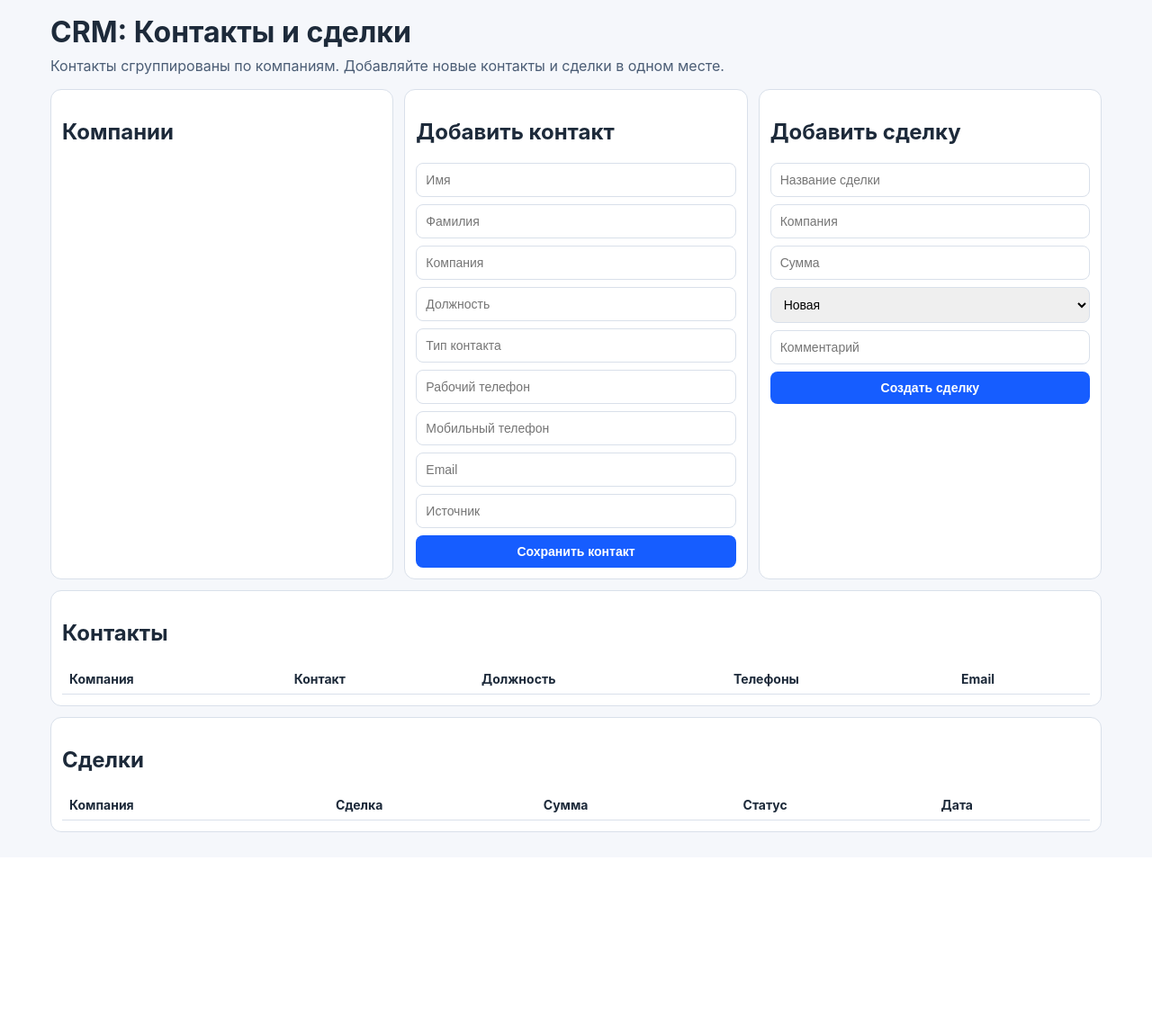
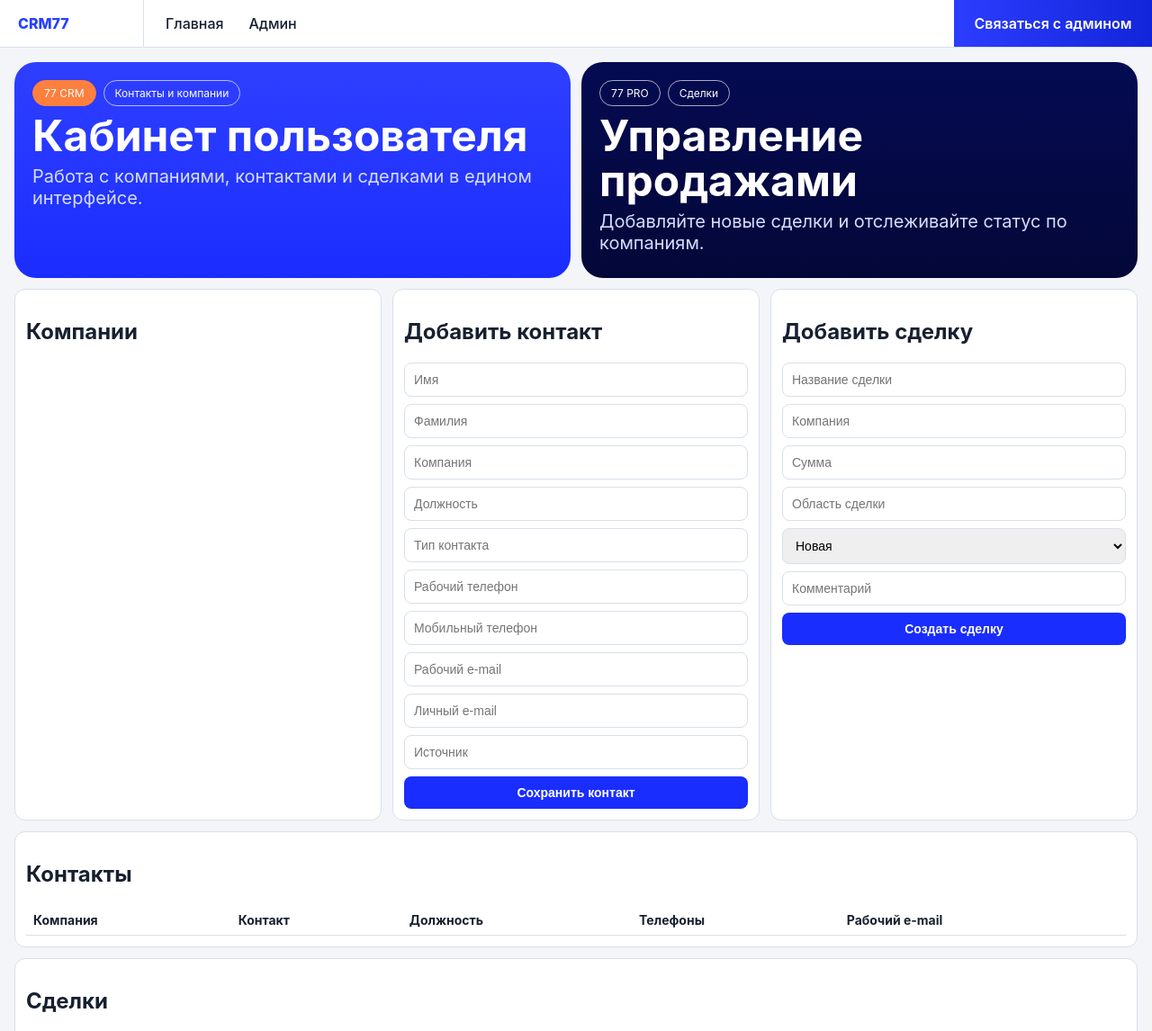
Before and after one commit to daer00/crm77, a FastAPI app: page / in a window 1280 px wide. Shown: the top 1146 px of the page at 90% size. Before the commit the page ends 925 px from the top, so only its background shows below. Run offline with FastAPI, Linux system fonts and the light colour scheme; data that the repository does not hold is empty.

Commit message:
feat: make CRM postgres-ready and add role-based UI style
Refactor backend to SQLAlchemy with DATABASE_URL support and import from main_data.csv, including target contact/deal fields and sqlite compatibility migration. Add separate but visually consistent user/admin dashboards styled after the provided design reference.

Made-with: Cursor

```diff
--- a/crm_web/app.py
+++ b/crm_web/app.py
@@ -1,5 +1,6 @@
 import csv
-import sqlite3
+import os
+from datetime import datetime
 from pathlib import Path
 from typing import Optional
 
@@ -7,201 +8,219 @@ from fastapi import FastAPI, Form, Request
 from fastapi.responses import RedirectResponse
 from fastapi.staticfiles import StaticFiles
 from fastapi.templating import Jinja2Templates
+from sqlalchemy import DateTime, Float, ForeignKey, Integer, String, create_engine, func, select
+from sqlalchemy.orm import DeclarativeBase, Mapped, Session, mapped_column, relationship
 
 BASE_DIR = Path(__file__).resolve().parent
-DB_PATH = BASE_DIR / "crm.db"
-CSV_PATH = BASE_DIR.parent / "CONTACT_20250916_5299b658_68c9c36edbc7d.csv"
+CSV_PATH = BASE_DIR.parent / "main_data.csv"
+DATABASE_URL = os.getenv("DATABASE_URL", f"sqlite:///{BASE_DIR / 'crm.db'}")
 
-app = FastAPI(title="CRM Contacts & Deals")
+app = FastAPI(title="CRM77")
 app.mount("/static", StaticFiles(directory=str(BASE_DIR / "static")), name="static")
 templates = Jinja2Templates(directory=str(BASE_DIR / "templates"))
+engine = create_engine(DATABASE_URL, future=True)
 
 
-def get_conn() -> sqlite3.Connection:
-    conn = sqlite3.connect(DB_PATH)
-    conn.row_factory = sqlite3.Row
-    return conn
+class Base(DeclarativeBase):
+    pass
 
 
-def init_db() -> None:
-    conn = get_conn()
-    cur = conn.cursor()
-    cur.execute(
-        """
-        CREATE TABLE IF NOT EXISTS companies (
-            id INTEGER PRIMARY KEY AUTOINCREMENT,
-            name TEXT UNIQUE NOT NULL
-        )
-        """
-    )
-    cur.execute(
-        """
-        CREATE TABLE IF NOT EXISTS contacts (
-            id INTEGER PRIMARY KEY AUTOINCREMENT,
-            external_id INTEGER,
-            first_name TEXT,
-            last_name TEXT,
-            company_id INTEGER,
-            position TEXT,
-            contact_type TEXT,
-            work_phone TEXT,
-            mobile_phone TEXT,
-            email TEXT,
-            source TEXT,
-            FOREIGN KEY (company_id) REFERENCES companies(id)
-        )
-        """
-    )
-    cur.execute(
-        """
-        CREATE TABLE IF NOT EXISTS deals (
-            id INTEGER PRIMARY KEY AUTOINCREMENT,
-            title TEXT NOT NULL,
-            amount REAL DEFAULT 0,
-            status TEXT DEFAULT 'new',
-            company_id INTEGER NOT NULL,
-            notes TEXT,
-            created_at DATETIME DEFAULT CURRENT_TIMESTAMP,
-            FOREIGN KEY (company_id) REFERENCES companies(id)
-        )
-        """
-    )
-    conn.commit()
-    conn.close()
+class Company(Base):
+    __tablename__ = "companies"
+    id: Mapped[int] = mapped_column(Integer, primary_key=True)
+    name: Mapped[str] = mapped_column(String(255), unique=True, index=True)
 
 
-def get_or_create_company(cur: sqlite3.Cursor, name: str) -> Optional[int]:
-    cleaned = (name or "").strip()
-    if not cleaned:
+class Contact(Base):
+    __tablename__ = "contacts"
+    id: Mapped[int] = mapped_column(Integer, primary_key=True)
+    external_id: Mapped[Optional[int]] = mapped_column(Integer, nullable=True)
+    first_name: Mapped[str] = mapped_column(String(120), default="")
+    last_name: Mapped[str] = mapped_column(String(120), default="")
+    company_id: Mapped[Optional[int]] = mapped_column(ForeignKey("companies.id"), nullable=True)
+    position: Mapped[str] = mapped_column(String(255), default="")
+    contact_type: Mapped[str] = mapped_column(String(100), default="")
+    work_phone: Mapped[str] = mapped_column(String(50), default="")
+    mobile_phone: Mapped[str] = mapped_column(String(50), default="")
+    work_email: Mapped[str] = mapped_column(String(255), default="")
+    personal_email: Mapped[str] = mapped_column(String(255), default="")
+    source: Mapped[str] = mapped_column(String(255), default="")
+    interest_area: Mapped[str] = mapped_column(String(255), default="")
+    created_at: Mapped[datetime] = mapped_column(DateTime, default=datetime.utcnow)
+    updated_at: Mapped[datetime] = mapped_column(DateTime, default=datetime.utcnow, onupdate=datetime.utcnow)
+    company: Mapped[Optional[Company]] = relationship()
+
+
+class Deal(Base):
+    __tablename__ = "deals"
+    id: Mapped[int] = mapped_column(Integer, primary_key=True)
+    title: Mapped[str] = mapped_column(String(255))
+    company_id: Mapped[int] = mapped_column(ForeignKey("companies.id"))
+    started_at: Mapped[Optional[datetime]] = mapped_column(DateTime, nullable=True)
+    status: Mapped[str] = mapped_column(String(50), default="new")
+    scope: Mapped[str] = mapped_column(String(255), default="")
+    amount: Mapped[float] = mapped_column(Float, default=0)
+    cost: Mapped[float] = mapped_column(Float, default=0)
+    margin: Mapped[float] = mapped_column(Float, default=0)
+    notes: Mapped[str] = mapped_column(String(500), default="")
+    finished_at: Mapped[Optional[datetime]] = mapped_column(DateTime, nullable=True)
+    created_at: Mapped[datetime] = mapped_column(DateTime, default=datetime.utcnow)
+    company: Mapped[Company] = relationship()
+
+
+class User(Base):
+    __tablename__ = "users"
+    id: Mapped[int] = mapped_column(Integer, primary_key=True)
+    email: Mapped[str] = mapped_column(String(255), unique=True, index=True)
+    role: Mapped[str] = mapped_column(String(20), default="user")
+    full_name: Mapped[str] = mapped_column(String(255), default="")
+
+
+def migrate_sqlite_schema() -> None:
+    if not DATABASE_URL.startswith("sqlite"):
+        return
+    with engine.begin() as conn:
+        contact_cols = {row[1] for row in conn.exec_driver_sql("PRAGMA table_info(contacts)").fetchall()}
+        deal_cols = {row[1] for row in conn.exec_driver_sql("PRAGMA table_info(deals)").fetchall()}
+        contact_add = {
+            "work_email": "TEXT DEFAULT ''",
+            "personal_email": "TEXT DEFAULT ''",
+            "interest_area": "TEXT DEFAULT ''",
+            "created_at": "DATETIME",
+            "updated_at": "DATETIME",
+        }
+        deal_add = {
+            "started_at": "DATETIME",
+            "scope": "TEXT DEFAULT ''",
+            "cost": "FLOAT DEFAULT 0",
+            "margin": "FLOAT DEFAULT 0",
+            "finished_at": "DATETIME",
+        }
+        for col, ddl in contact_add.items():
+            if col not in contact_cols:
+                conn.exec_driver_sql(f"ALTER TABLE contacts ADD COLUMN {col} {ddl}")
+        for col, ddl in deal_add.items():
+            if col not in deal_cols:
+                conn.exec_driver_sql(f"ALTER TABLE deals ADD COLUMN {col} {ddl}")
+
+
+def get_or_create_company(session: Session, company_name: str) -> Optional[int]:
+    clean = (company_name or "").strip()
+    if not clean:
         return None
-    cur.execute("SELECT id FROM companies WHERE name = ?", (cleaned,))
-    row = cur.fetchone()
-    if row:
-        return row["id"]
-    cur.execute("INSERT INTO companies(name) VALUES (?)", (cleaned,))
-    return cur.lastrowid
+    company = session.scalar(select(Company).where(Company.name == clean))
+    if company:
+        return company.id
+    company = Company(name=clean)
+    session.add(company)
+    session.flush()
+    return company.id
 
 
 def seed_from_csv() -> None:
-    conn = get_conn()
-    cur = conn.cursor()
-    cur.execute("SELECT COUNT(*) AS total FROM contacts")
-    if cur.fetchone()["total"] > 0:
-        conn.close()
+    if not CSV_PATH.exists():
         return
-    if not CSV_PATH.exists():
-        conn.close()
-        return
-    with CSV_PATH.open("r", encoding="utf-8-sig", newline="") as f:
-        reader = csv.DictReader(f, delimiter=";")
-        for row in reader:
-            company_id = get_or_create_company(cur, row.get("Компания", ""))
-            cur.execute(
-                """
-                INSERT INTO contacts(
-                    external_id, first_name, last_name, company_id, position,
-                    contact_type, work_phone, mobile_phone, email, source
-                ) VALUES (?, ?, ?, ?, ?, ?, ?, ?, ?, ?)
-                """,
-                (
-                    int(row["ID"]) if (row.get("ID") or "").isdigit() else None,
-                    row.get("Имя", "").strip(),
-                    row.get("Фамилия", "").strip(),
-                    company_id,
-                    row.get("Должность", "").strip(),
-                    row.get("Тип контакта", "").strip(),
-                    row.get("Рабочий телефон", "").strip(),
-                    row.get("Мобильный телефон", "").strip(),
-                    row.get("Рабочий e-mail", "").strip(),
-                    row.get("Источник", "").strip(),
-                ),
-            )
-    conn.commit()
-    conn.close()
+    with Session(engine) as session:
+        if session.scalar(select(func.count(Contact.id))) > 0:
+            return
+        with CSV_PATH.open("r", encoding="utf-8-sig", newline="") as f:
+            reader = csv.DictReader(f, delimiter=";")
+            for row in reader:
+                company_id = get_or_create_company(session, row.get("Компания", ""))
+                session.add(
+                    Contact(
+                        external_id=int(row["ID"]) if (row.get("ID") or "").isdigit() else None,
+                        first_name=(row.get("Имя") or "").strip(),
+                        last_name=(row.get("Фамилия") or "").strip(),
+                        company_id=company_id,
+                        position=(row.get("Должность") or "").strip(),
+                        contact_type=(row.get("Тип контакта") or "").strip(),
+                        work_phone=(row.get("Рабочий телефон") or "").strip(),
+                        mobile_phone=(row.get("Мобильный телефон") or "").strip(),
+                        work_email=(row.get("Рабочий e-mail") or "").strip(),
+                        source=(row.get("Источник") or "").strip(),
+                    )
+                )
+        if not session.scalar(select(User).where(User.role == "admin")):
+            session.add(User(email="admin@crm77.local", role="admin", full_name="System Admin"))
+        session.commit()
 
 
 @app.on_event("startup")
 def startup_event() -> None:
-    init_db()
+    Base.metadata.create_all(engine)
+    migrate_sqlite_schema()
     seed_from_csv()
 
 
 @app.get("/")
 def dashboard(request: Request):
-    conn = get_conn()
-    cur = conn.cursor()
-    cur.execute(
-        """
-        SELECT c.id, c.name, COUNT(ct.id) AS contacts_count
-        FROM companies c
-        LEFT JOIN contacts ct ON ct.company_id = c.id
-        GROUP BY c.id
-        ORDER BY contacts_count DESC, c.name ASC
-        """
-    )
-    companies = cur.fetchall()
-    cur.execute(
-        """
-        SELECT ct.id, ct.first_name, ct.last_name, ct.position, ct.work_phone,
-               ct.mobile_phone, ct.email, cp.name AS company_name
-        FROM contacts ct
-        LEFT JOIN companies cp ON cp.id = ct.company_id
-        ORDER BY cp.name ASC, ct.last_name ASC, ct.first_name ASC
-        """
-    )
-    contacts = cur.fetchall()
-    cur.execute(
-        """
-        SELECT d.id, d.title, d.amount, d.status, d.created_at, c.name AS company_name
-        FROM deals d
-        JOIN companies c ON c.id = d.company_id
-        ORDER BY d.created_at DESC
-        LIMIT 50
-        """
-    )
-    deals = cur.fetchall()
-    conn.close()
-    return templates.TemplateResponse(
-        "index.html",
-        {"request": request, "companies": companies, "contacts": contacts, "deals": deals},
-    )
+    with Session(engine) as session:
+        companies = session.execute(
+            select(Company.id, Company.name, func.count(Contact.id).label("contacts_count"))
+            .outerjoin(Contact, Contact.company_id == Company.id)
+            .group_by(Company.id, Company.name)
+            .order_by(func.count(Contact.id).desc(), Company.name.asc())
+        ).all()
+        contacts = session.execute(
+            select(
+                Contact.id,
+                Contact.first_name,
+                Contact.last_name,
+                Contact.position,
+                Contact.work_phone,
+                Contact.mobile_phone,
+                Contact.work_email,
+                Company.name.label("company_name"),
+            )
+            .outerjoin(Company, Company.id == Contact.company_id)
+            .order_by(Company.name.asc(), Contact.last_name.asc(), Contact.first_name.asc())
+            .limit(120)
+        ).all()
+        deals = session.execute(
+            select(
+                Deal.id,
+                Deal.title,
+                Deal.amount,
+                Deal.status,
+                Deal.created_at,
+                Company.name.label("company_name"),
+            )
+            .join(Company, Company.id == Deal.company_id)
+            .order_by(Deal.created_at.desc())
+            .limit(50)
+        ).all()
+        return templates.TemplateResponse(
+            "index.html",
+            {"request": request, "companies": companies, "contacts": contacts, "deals": deals},
+        )
+
+
+@app.get("/admin")
+def admin_page(request: Request):
+    with Session(engine) as session:
+        users = session.execute(select(User).order_by(User.role.desc(), User.email.asc())).scalars().all()
+        return templates.TemplateResponse("admin.html", {"request": request, "users": users})
 
 
 @app.get("/companies/{company_id}")
 def company_page(request: Request, company_id: int):
-    conn = get_conn()
-    cur = conn.cursor()
-    cur.execute("SELECT id, name FROM companies WHERE id = ?", (company_id,))
-    company = cur.fetchone()
-    if not company:
-        conn.close()
-        return RedirectResponse(url="/", status_code=303)
-    cur.execute(
-        """
-        SELECT id, first_name, last_name, position, contact_type,
-               work_phone, mobile_phone, email, source
-        FROM contacts
-        WHERE company_id = ?
-        ORDER BY last_name ASC, first_name ASC
-        """,
-        (company_id,),
-    )
-    contacts = cur.fetchall()
-    cur.execute(
-        """
-        SELECT id, title, amount, status, notes, created_at
-        FROM deals
-        WHERE company_id = ?
-        ORDER BY created_at DESC
-        """,
-        (company_id,),
-    )
-    deals = cur.fetchall()
-    conn.close()
-    return templates.TemplateResponse(
-        "company.html",
-        {"request": request, "company": company, "contacts": contacts, "deals": deals},
-    )
+    with Session(engine) as session:
+        company = session.get(Company, company_id)
+        if not company:
+            return RedirectResponse(url="/", status_code=303)
+        contacts = session.execute(
+            select(Contact)
+            .where(Contact.company_id == company_id)
+            .order_by(Contact.last_name.asc(), Contact.first_name.asc())
+        ).scalars().all()
+        deals = session.execute(
+            select(Deal).where(Deal.company_id == company_id).order_by(Deal.created_at.desc())
+        ).scalars().all()
+        return templates.TemplateResponse(
+            "company.html",
+            {"request": request, "company": company, "contacts": contacts, "deals": deals},
+        )
 
 
 @app.post("/contacts")
@@ -213,23 +232,27 @@ def create_contact(
     contact_type: str = Form(""),
     work_phone: str = Form(""),
     mobile_phone: str = Form(""),
-    email: str = Form(""),
+    work_email: str = Form(""),
+    personal_email: str = Form(""),
     source: str = Form(""),
 ):
-    conn = get_conn()
-    cur = conn.cursor()
-    company_id = get_or_create_company(cur, company_name)
-    cur.execute(
-        """
-        INSERT INTO contacts(
-            first_name, last_name, company_id, position, contact_type,
-            work_phone, mobile_phone, email, source
-        ) VALUES (?, ?, ?, ?, ?, ?, ?, ?, ?)
-        """,
-        (first_name, last_name, company_id, position, contact_type, work_phone, mobile_phone, email, source),
-    )
-    conn.commit()
-    conn.close()
+    with Session(engine) as session:
+        company_id = get_or_create_company(session, company_name)
+        session.add(
+            Contact(
+                first_name=first_name.strip(),
+                last_name=last_name.strip(),
+                company_id=company_id,
+                position=position.strip(),
+                contact_type=contact_type.strip(),
+                work_phone=work_phone.strip(),
+                mobile_phone=mobile_phone.strip(),
+                work_email=work_email.strip(),
+                personal_email=personal_email.strip(),
+                source=source.strip(),
+            )
+        )
+        session.commit()
     return RedirectResponse(url="/", status_code=303)
 
 
@@ -239,18 +262,22 @@ def create_deal(
     company_name: str = Form(...),
     amount: float = Form(0),
     status: str = Form("new"),
+    scope: str = Form(""),
     notes: str = Form(""),
 ):
-    conn = get_conn()
-    cur = conn.cursor()
-    company_id = get_or_create_company(cur, company_name)
-    if not company_id:
-        conn.close()
-        return RedirectResponse(url="/", status_code=303)
-    cur.execute(
-        "INSERT INTO deals(title, amount, status, company_id, notes) VALUES (?, ?, ?, ?, ?)",
-        (title, amount, status, company_id, notes),
-    )
-    conn.commit()
-    conn.close()
+    with Session(engine) as session:
+        company_id = get_or_create_company(session, company_name)
+        if not company_id:
+            return RedirectResponse(url="/", status_code=303)
+        session.add(
+            Deal(
+                title=title.strip(),
+                company_id=company_id,
+                amount=amount,
+                status=status.strip(),
+                scope=scope.strip(),
+                notes=notes.strip(),
+            )
+        )
+        session.commit()
     return RedirectResponse(url="/", status_code=303)
--- a/crm_web/requirements.txt
+++ b/crm_web/requirements.txt
@@ -2,3 +2,5 @@ fastapi
 uvicorn
 jinja2
 python-multipart
+sqlalchemy
+psycopg[binary]
--- a/crm_web/static/styles.css
+++ b/crm_web/static/styles.css
@@ -1,9 +1,10 @@
 :root {
-  --bg: #f5f7fb;
+  --bg: #f3f5f9;
   --card: #ffffff;
   --line: #d9e0ea;
-  --text: #1d2a3a;
-  --primary: #165dff;
+  --text: #17202f;
+  --primary: #1a2dff;
+  --dark: #060b47;
 }
 * { box-sizing: border-box; }
 body {
@@ -12,9 +13,61 @@ body {
   color: var(--text);
   background: var(--bg);
 }
-.container { max-width: 1200px; margin: 0 auto; padding: 16px; }
+.site-nav {
+  background: #fff;
+  border-bottom: 1px solid var(--line);
+  display: grid;
+  grid-template-columns: 160px 1fr 220px;
+  align-items: center;
+}
+.site-nav .brand {
+  padding: 16px 20px;
+  font-weight: 800;
+  color: #2541ff;
+  border-right: 1px solid var(--line);
+}
+.site-nav nav {
+  display: flex;
+  gap: 28px;
+  padding: 0 24px;
+}
+.site-nav nav a { text-decoration: none; color: #131d2c; font-weight: 500; }
+.site-nav .cta {
+  background: linear-gradient(90deg, #2c3dff 0%, #1325d9 100%);
+  color: #fff;
+  text-decoration: none;
+  height: 100%;
+  display: grid;
+  place-items: center;
+  font-weight: 600;
+}
+.container { max-width: 1280px; margin: 0 auto; padding: 16px; }
 .top h1 { margin: 0 0 8px; }
 .top p { margin: 0 0 16px; color: #4b5d75; }
+.hero {
+  display: grid;
+  gap: 12px;
+  grid-template-columns: repeat(2, minmax(0, 1fr));
+  margin-bottom: 12px;
+}
+.hero-card {
+  border-radius: 24px;
+  min-height: 240px;
+  padding: 20px;
+  color: #fff;
+}
+.hero-card.primary { background: linear-gradient(180deg, #2f3fff 0%, #1a2dff 100%); }
+.hero-card.dark { background: linear-gradient(180deg, #050b52 0%, #030738 100%); }
+.hero-card h1, .hero-card h2 { margin: 8px 0; font-size: 48px; line-height: 1.04; max-width: 620px; }
+.hero-card p { margin: 0; color: #d6ddff; max-width: 620px; font-size: 20px; }
+.chip-row { display: flex; gap: 8px; }
+.chip {
+  border: 1px solid rgba(255, 255, 255, 0.65);
+  border-radius: 999px;
+  padding: 6px 12px;
+  font-size: 12px;
+}
+.chip.warm { background: #ff7f3e; border-color: #ff7f3e; color: #fff; }
 .grid { display: grid; gap: 12px; grid-template-columns: repeat(3, minmax(0, 1fr)); margin-bottom: 12px; }
 .card {
   background: var(--card);
@@ -71,6 +124,13 @@ th, td {
   font-size: 14px;
 }
 @media (max-width: 900px) {
+  .site-nav { grid-template-columns: 1fr; }
+  .site-nav .brand, .site-nav .cta { border-right: none; }
+  .site-nav nav { padding: 12px 16px; gap: 16px; }
+  .hero { grid-template-columns: 1fr; }
+  .hero-card { min-height: 180px; border-radius: 16px; }
+  .hero-card h1, .hero-card h2 { font-size: 34px; }
+  .hero-card p { font-size: 16px; }
   .grid { grid-template-columns: 1fr; }
   .wide { grid-column: span 1; }
   .container { padding: 10px; }
--- a/crm_web/templates/index.html
+++ b/crm_web/templates/index.html
@@ -3,14 +3,36 @@
 <head>
   <meta charset="UTF-8" />
   <meta name="viewport" content="width=device-width, initial-scale=1.0" />
-  <title>CRM: Контакты и сделки</title>
+  <title>CRM77 — Кабинет пользователя</title>
   <link rel="stylesheet" href="/static/styles.css" />
 </head>
 <body>
+  <header class="site-nav">
+    <div class="brand">CRM77</div>
+    <nav>
+      <a href="/">Главная</a>
+      <a href="/admin">Админ</a>
+    </nav>
+    <a class="cta" href="/admin">Связаться с админом</a>
+  </header>
   <main class="container">
-    <header class="top">
-      <h1>CRM: Контакты и сделки</h1>
-      <p>Контакты сгруппированы по компаниям. Добавляйте новые контакты и сделки в одном месте.</p>
+    <header class="hero">
+      <article class="hero-card primary">
+        <div class="chip-row">
+          <span class="chip warm">77 CRM</span>
+          <span class="chip">Контакты и компании</span>
+        </div>
+        <h1>Кабинет пользователя</h1>
+        <p>Работа с компаниями, контактами и сделками в едином интерфейсе.</p>
+      </article>
+      <article class="hero-card dark">
+        <div class="chip-row">
+          <span class="chip">77 PRO</span>
+          <span class="chip">Сделки</span>
+        </div>
+        <h2>Управление продажами</h2>
+        <p>Добавляйте новые сделки и отслеживайте статус по компаниям.</p>
+      </article>
     </header>
 
     <section class="grid">
@@ -36,7 +58,8 @@
           <input name="contact_type" placeholder="Тип контакта" />
           <input name="work_phone" placeholder="Рабочий телефон" />
           <input name="mobile_phone" placeholder="Мобильный телефон" />
-          <input name="email" placeholder="Email" type="email" />
+          <input name="work_email" placeholder="Рабочий e-mail" type="email" />
+          <input name="personal_email" placeholder="Личный e-mail" type="email" />
           <input name="source" placeholder="Источник" />
           <button type="submit">Сохранить контакт</button>
         </form>
@@ -48,6 +71,7 @@
           <input name="title" placeholder="Название сделки" required />
           <input name="company_name" placeholder="Компания" required />
           <input name="amount" placeholder="Сумма" type="number" step="0.01" />
+          <input name="scope" placeholder="Область сделки" />
           <select name="status">
             <option value="new">Новая</option>
             <option value="in_progress">В работе</option>
@@ -71,7 +95,7 @@
                 <th>Контакт</th>
                 <th>Должность</th>
                 <th>Телефоны</th>
-                <th>Email</th>
+                <th>Рабочий e-mail</th>
               </tr>
             </thead>
             <tbody>
@@ -81,7 +105,7 @@
                   <td>{{ contact.first_name }} {{ contact.last_name }}</td>
                   <td>{{ contact.position }}</td>
                   <td>{{ contact.work_phone }} {{ contact.mobile_phone }}</td>
-                  <td>{{ contact.email }}</td>
+                  <td>{{ contact.work_email }}</td>
                 </tr>
               {% endfor %}
             </tbody>
```
Also changed, not shown: crm_web/templates/admin.html (added, +68 -0 lines), crm_web/templates/company.html (+10 -2 lines), docs/context/01_PRODUCT_TZ.md (+8 -1 lines), docs/context/03_AGENT_LOG.md (+21 -0 lines), docs/context/06_ENV_WHAT_TO_ADD.md (+7 -7 lines).
